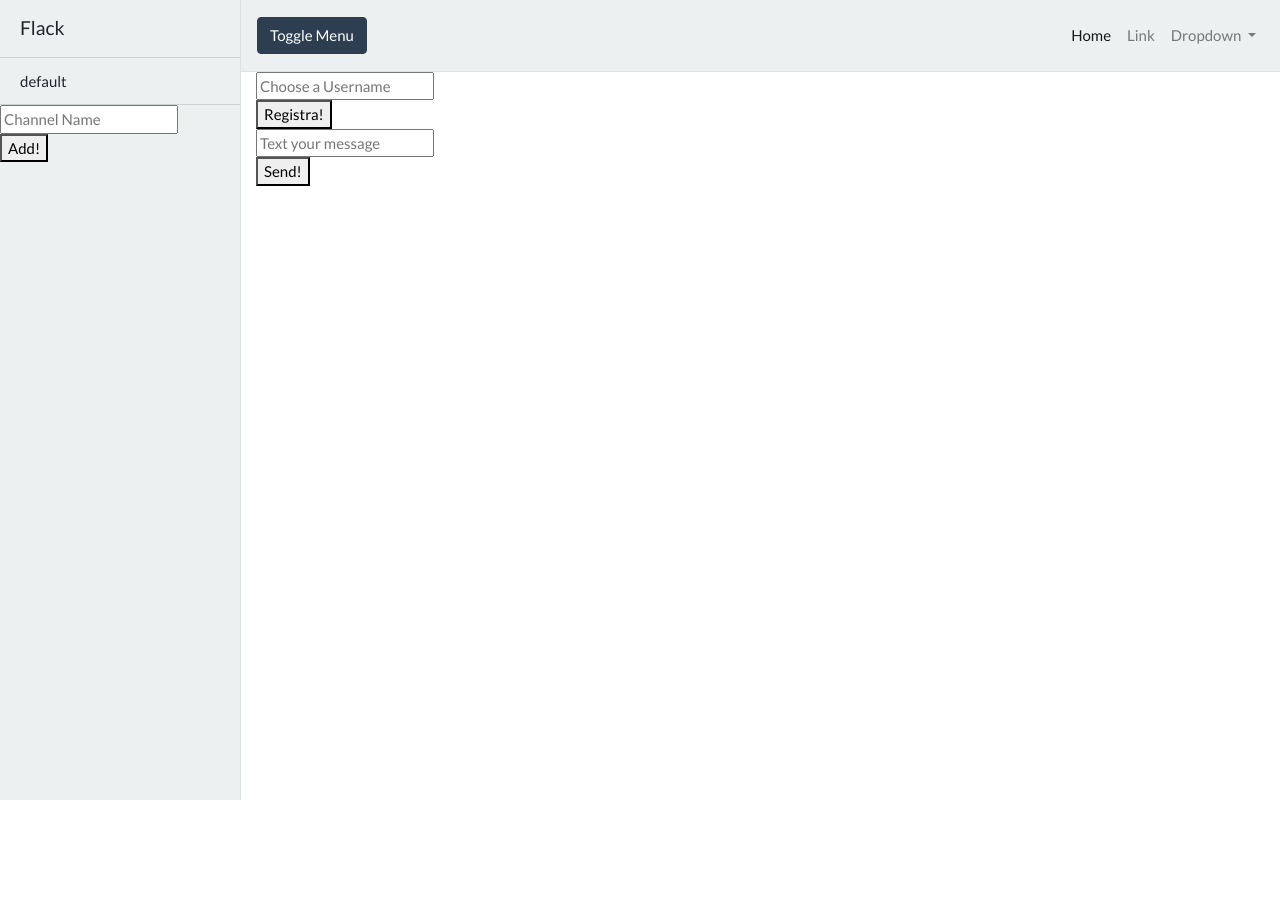
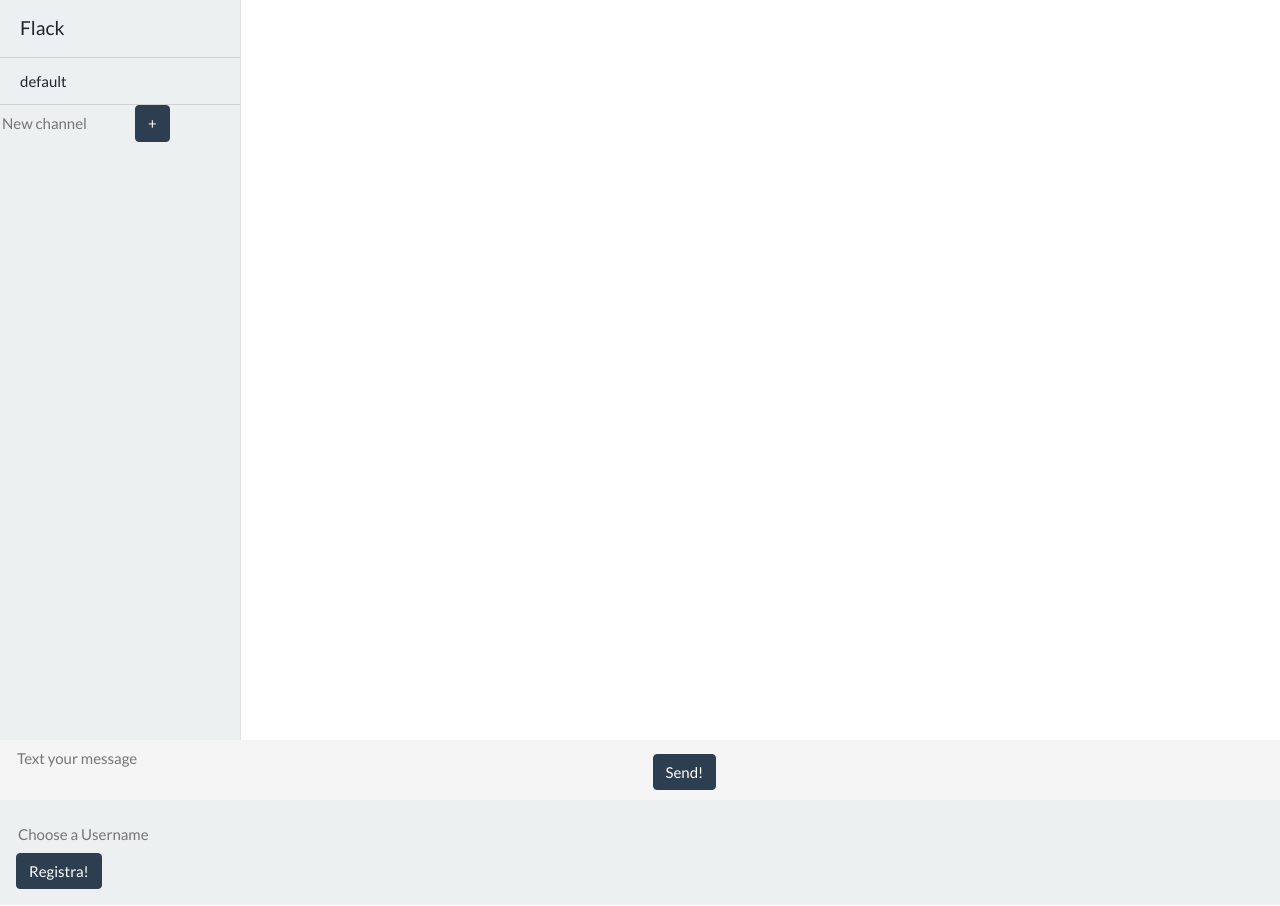
Before and after one commit to depontimatteo/cs50_project2, a Flask app: page / in a window 1280 px wide. Before the commit the page ends 800 px from the top, so only its background shows below. Run offline with Flask 2, Linux system fonts and the light colour scheme; some libraries are stand-ins or nearby versions.

Commit message:
working on ux/ui

```diff
--- a/application.py
+++ b/application.py
@@ -55,7 +55,8 @@
      json_str = data["json"]
      json_obj = json.loads(json_str)
      if(json_obj['channel_name'] not in channels.keys()):
-          channels[json_obj['channel_name']] = messages_sent
+          new_message_sent = collections.deque(maxlen=100)
+          channels[json_obj['channel_name']] = new_message_sent
           pprint.pprint(channels)
           emit("add channel", {"json": json_str }, broadcast=True)
      else:
@@ -67,7 +68,7 @@
      json_obj = json.loads(json_str)
      session["channel_in_use"] = json_obj['channel_selected']
      print ("channel ",session["channel_in_use"])
-     messages_list_deque = channels.get(session["channel_in_use"])
+     messages_list_deque = channels[session["channel_in_use"]]
      print(messages_list_deque)
      if(messages_list_deque is not None):
           message_list = list(messages_list_deque)
--- a/static/Styles/maculade.css
+++ b/static/Styles/maculade.css
@@ -1,3 +1,16 @@
 .channel_selected{
     font-weight: bold;
 }
+
+.footer{
+    position: absolute;
+    bottom: 0;
+    width: 100%;
+    height: 60px;
+    line-height: 60px;
+    background-color: #f5f5f5;
+}
+
+.footer > div {
+    padding-left: 15px;
+}
--- a/static/index.js
+++ b/static/index.js
@@ -7,7 +7,8 @@
         localStorage.setItem('username', '');
     } else {
         document.querySelector('#username_p').style.display = "none";
-        document.querySelector('#username').innerHTML = localStorage.getItem('username');
+        document.querySelector('#save_username').style.display = "none";
+        document.querySelector('#username').innerHTML = "Welcome, " + localStorage.getItem('username');
     }
 
     if (!localStorage.getItem('channel_selected')){
@@ -28,7 +29,8 @@
         let username = localStorage.getItem('username');
         localStorage.setItem('username', document.querySelector('#username_p').value);
         document.querySelector('#username_p').style.display = "none";
-        document.querySelector('#username').innerHTML = localStorage.getItem('username');
+        document.querySelector('#save_username').style.display = "none";
+        document.querySelector('#username').innerHTML = "Welcome, " + localStorage.getItem('username');
     }
 
     //alert("qui!");
@@ -36,6 +38,7 @@
         document.querySelector("#send").onclick = () => {
             //alert("lancio emit");
             message = document.querySelector('#message_p').value;
+            document.querySelector('#message_p').value = '';
             let json = '{ "message":"'+message+'", "username":"'+localStorage.getItem('username')+'"}';
             socket.emit("send message", {"json": json});
         };
@@ -43,6 +46,7 @@
         document.querySelector("#add_channel").onclick = () => {
             //alert("lancio emit");
             channel_name = document.querySelector('#channel_name_p').value;
+            document.querySelector('#channel_name_p').value = '';
             let json = '{ "channel_name":"'+channel_name+'" }';
             socket.emit("add channel", {"json": json});
         };
--- a/templates/index.html
+++ b/templates/index.html
@@ -2,28 +2,6 @@
 
 {% block body %}
   <div class="container-fluid">
-    <div class="row">
-      <div class="col-sm-6 col-md-6 col-lg-6 col-xl-6 col-xs-12">
-        <input type="username" name="username_p" id="username_p" placeholder="Choose a Username">
-        <span name="username" id="username"></span>
-      </div>
-    </div>
-    <div class="row">
-      <div class="col-sm-6 col-md-6 col-lg-6 col-xl-6 col-xs-12">
-        <button id="save_username">Registra!</button>
-      </div>
-    </div>
-    <div class="row">
-      <div class="col-sm-6 col-md-6 col-lg-6 col-xl-6 col-xs-12">
-        <input type="message" name="message_p" id="message_p" placeholder="Text your message">
-        <span name="message" id="message"></span>
-      </div>
-    </div>
-    <div class="row">
-      <div class="col-sm-6 col-md-6 col-lg-6 col-xl-6 col-xs-12">
-        <button id="send">Send!</button>
-      </div>
-    </div>
     <div class="row">
         <div class="col-sm-6 col-md-6 col-lg-6 col-xl-6 col-xs-12">
             <span name="board" id="board"></span>
--- a/templates/layout.html
+++ b/templates/layout.html
@@ -30,15 +30,13 @@
             <a id="{{ channel }}" class="list-group-item list-group-item-action bg-light channel_item">{{ channel }}</a>
           {% endfor %}
           </div>
-        <div class="row">
-          <div class="col-sm-6 col-md-6 col-lg-6 col-xl-6 col-xs-12">
-            <input type="text" name="channel_name_p" id="channel_name_p" placeholder="Channel Name">
-            <span name="channel_name" id="channel_name"></span>
-          </div>
-        </div>
-        <div class="row">
-          <div class="col-sm-6 col-md-6 col-lg-6 col-xl-6 col-xs-12">
-            <button id="add_channel">Add!</button>
+          <div class="row">
+            <div class="form-group col-sm-6 col-md-6 col-lg-6 col-xl-6 col-xs-12">
+              <input type="text" class="form-control-plaintext" name="channel_name_p" id="channel_name_p" autocomplete="off" placeholder="New channel">
+            </div>
+            <div class="form-group col-sm-6 col-md-6 col-lg-6 col-xl-6 col-xs-12">
+              <button class="btn btn-primary mt-2 mt-md-0" id="add_channel">+</button>
+            </div>
           </div>
         </div>
       </div>
@@ -46,39 +44,27 @@
 
       <!-- Page Content -->
       <div id="page-content-wrapper">
-
-        <nav class="navbar navbar-expand-lg navbar-light bg-light border-bottom">
-          <button class="btn btn-primary" id="menu-toggle">Toggle Menu</button>
-
-          <button class="navbar-toggler" type="button" data-toggle="collapse" data-target="#navbarSupportedContent" aria-controls="navbarSupportedContent" aria-expanded="false" aria-label="Toggle navigation">
-            <span class="navbar-toggler-icon"></span>
-          </button>
-
-          <div class="collapse navbar-collapse" id="navbarSupportedContent">
-            <ul class="navbar-nav ml-auto mt-2 mt-lg-0">
-              <li class="nav-item active">
-                <a class="nav-link" href="#">Home <span class="sr-only">(current)</span></a>
-              </li>
-              <li class="nav-item">
-                <a class="nav-link" href="#">Link</a>
-              </li>
-              <li class="nav-item dropdown">
-                <a class="nav-link dropdown-toggle" href="#" id="navbarDropdown" role="button" data-toggle="dropdown" aria-haspopup="true" aria-expanded="false">
-                  Dropdown
-                </a>
-                <div class="dropdown-menu dropdown-menu-right" aria-labelledby="navbarDropdown">
-                  <a class="dropdown-item" href="#">Action</a>
-                  <a class="dropdown-item" href="#">Another action</a>
-                  <div class="dropdown-divider"></div>
-                  <a class="dropdown-item" href="#">Something else here</a>
-                </div>
-              </li>
-            </ul>
+        <nav class="navbar navbar-expand-lg navbar-light bg-light">
+          <div class="form-inline mt-2 mt-md-0">
+            <input type="username" class="form-control-plaintext" name="username_p" id="username_p" autocomplete="off" placeholder="Choose a Username">
+            <button class="btn btn-primary mt-2 mt-md-0" id="save_username">Registra!</button>
+            <span name="username" id="username"></span>
           </div>
         </nav>
 
         {% block body %}
         {% endblock %}
+
+        <footer class="footer">
+          <div class="form-row">
+            <div class="form-group col-sm-6 col-md-6 col-lg-6 col-xl-6 col-xs-12">
+              <input type="message" class="form-control-plaintext" name="message_p" id="message_p" autocomplete="off" placeholder="Text your message">
+            </div>
+            <div class="form-group col-sm-6 col-md-6 col-lg-6 col-xl-6 col-xs-12">
+              <button class="btn btn-primary mt-2 mt-md-0" id="send">Send!</button>
+            </div>
+          </div>
+        </footer>
 
 
       </div>
```
